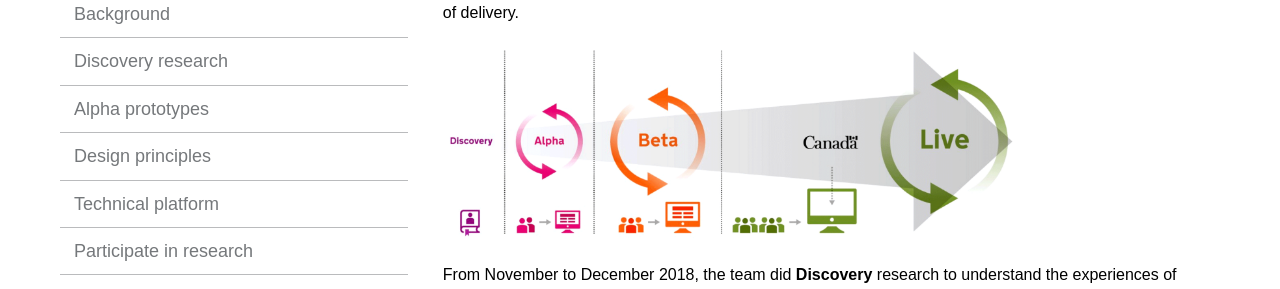
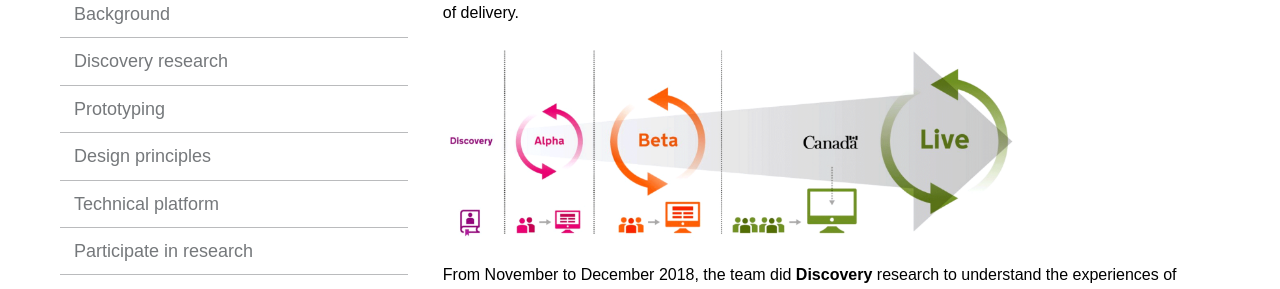
Before and after one commit to cds-snc/rcmp-report-a-cybercrime-alpha-documentation, a Jekyll site: the page built from index.html, in a window 1280 px wide. Shown: the part 293-582 px from the top of the page. Built offline with Jekyll 4.4.1, drawn with Linux system fonts in a browser that asks for light colours.

Commit message:
Update menu.yml

```diff
--- a/_data/menu.yml
+++ b/_data/menu.yml
@@ -9,7 +9,7 @@ en:
     name: "Discovery research"
     url: "/discovery/"
   prototypes:
-    name: "Alpha prototypes"
+    name: "Prototyping"
     url: "/prototypes/"
   principles:
     name: "Design principles"
@@ -37,7 +37,7 @@ fr:
     name: "Recherche de découverte"
     url: "/decouverte/"
   prototypes:
-    name: "Prototypes de la phase Alpha"
+    name: "Prototypes"
     url: "/prototypes/"
   principles:
     name: "Principes de conception"
```
